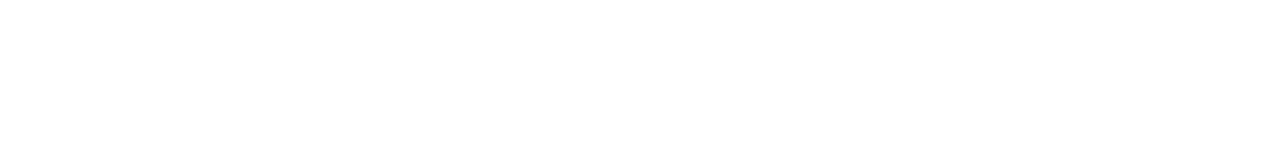
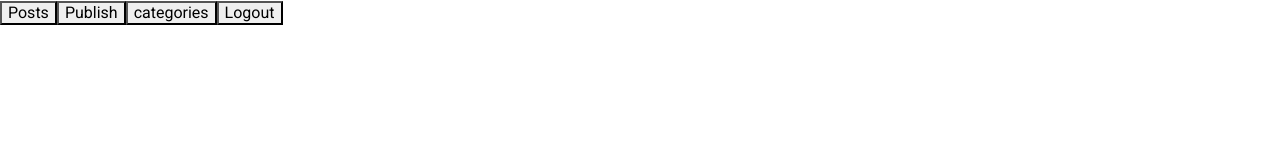
Before and after one commit to breno-albuquerque/blogs-app, a React (Create React App) app: page / in a window 1280 px wide. Shown: the top 160 px of the page. Built offline with nearby package versions, Linux system fonts and the light colour scheme.

Commit message:
feat(components): Renderiza componente Header em RegisterComponent e LoginComponent

```diff
--- a/src/components/LoginComponent.jsx
+++ b/src/components/LoginComponent.jsx
@@ -1,12 +1,14 @@
 import React from 'react';
 import { MDBInput } from 'mdb-react-ui-kit';
 import TogglePages from './TogglePages';
+import Header from './Header';
 
 function LoginComponent({ handleChange, userData, handleClick }) {
   const { email, password } = userData;
 
   return (
     <section className="vh-100">
+      <Header />
       <div className="container-fluid h-custom">
         <div className="row d-flex justify-content-center align-items-center h-100">
           <div className="col-md-9 col-lg-6 col-xl-5">
--- a/src/components/RegisterComponent.jsx
+++ b/src/components/RegisterComponent.jsx
@@ -1,5 +1,6 @@
 import { MDBInput } from 'mdb-react-ui-kit';
 import React from 'react';
+import Header from './Header';
 import TogglePages from './TogglePages';
 
 function RegisterComponent({ handleChange, userData, handleClick }) {
@@ -9,7 +10,7 @@
 
   return (
     <section className="vh-100">
-
+      <Header />
       <div className="container-fluid h-custom">
         <div className="row d-flex justify-content-center align-items-center h-100">
           <div className="col-md-9 col-lg-6 col-xl-5">
--- a/src/pages/Home.jsx
+++ b/src/pages/Home.jsx
@@ -4,6 +4,7 @@
 import './Login.css';
 import LoginComponent from '../components/LoginComponent';
 import RegisterComponent from '../components/RegisterComponent';
+import Header from '../components/Header';
 
 function Login() {
   const navigate = useNavigate();
```
